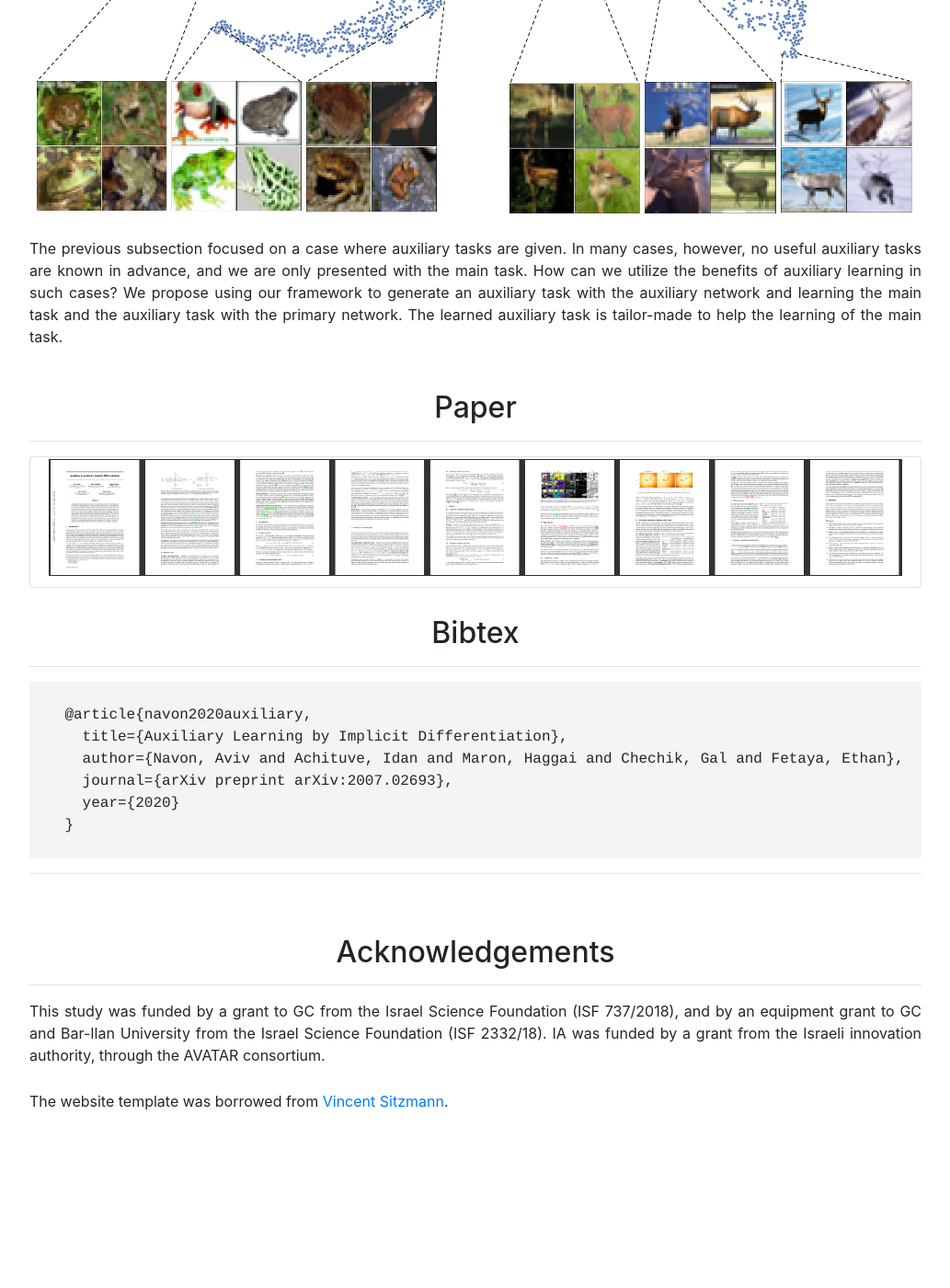
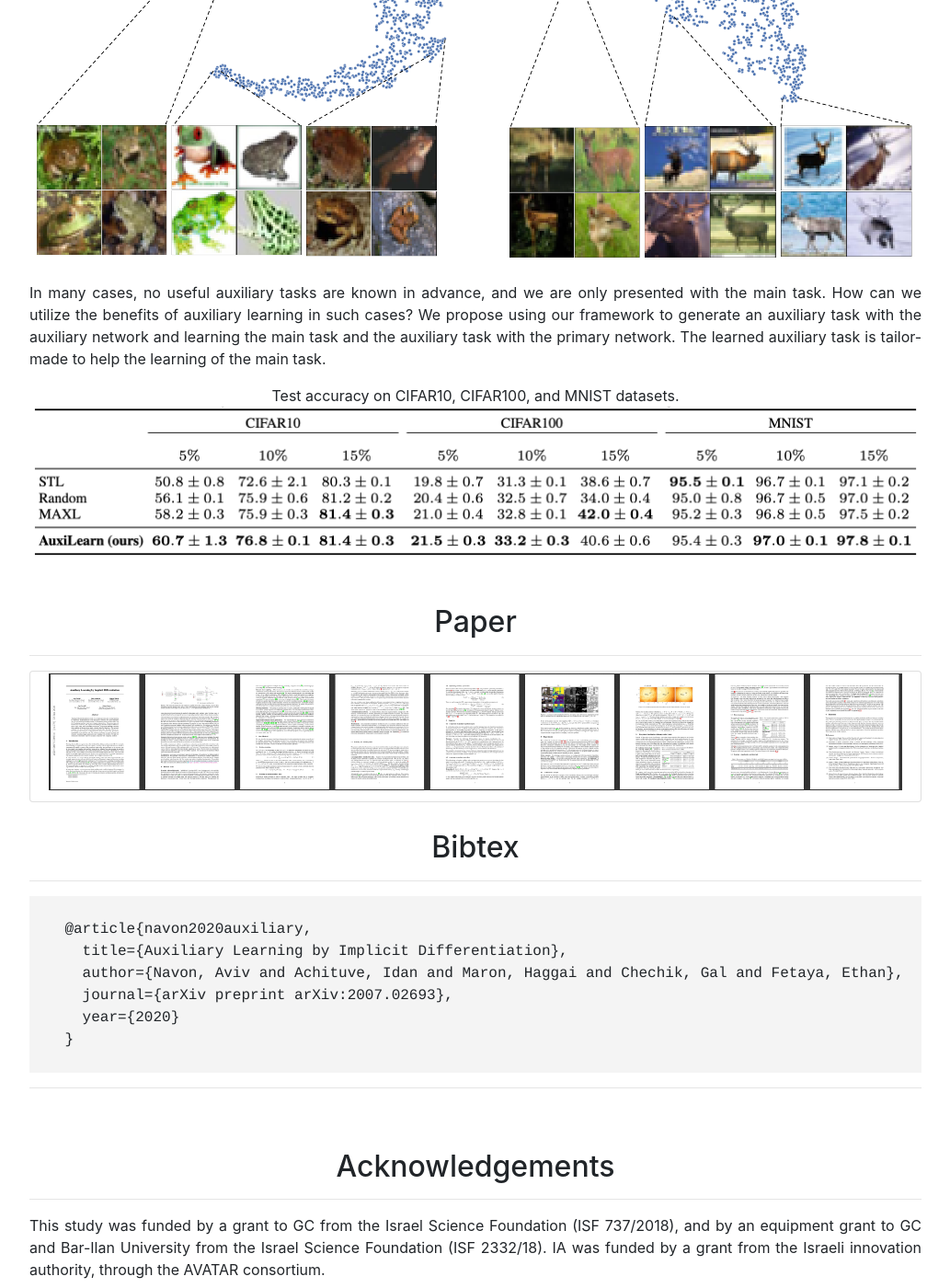
Before and after one commit to AvivNavon/avivnavon.github.io, a Jekyll site: the page AuxiLearn/index.html, which Jekyll copies as it is, in a window 1280 px wide and 1400 px high, scrolled down 4120 px. Shown: the whole window at 92% size, without its empty margins (123-1156 px from the left). Built offline with Jekyll 4.4.1, drawn with Linux system fonts in a browser that asks for light colours; before the commit the page ends 5339 px from its top, so only the background shows below that; some of the changed text lies outside the part shown.

Commit message:
auxigen table

```diff
--- a/AuxiLearn/index.html
+++ b/AuxiLearn/index.html
@@ -114,12 +114,12 @@ MathJax = {
         <p>
             <figure>
             <center>
-                <figcaption>Loss landscape generated by the auxiliary network: (a) main task only (b); beginning of training; and (c) at convergence.</figcaption>
+                <figcaption>Loss landscape generated by the auxiliary network: (a) main task only (b); beginning of training; and (c) at convergence ($t=T$).</figcaption>
                 <img src="resources/illus.png" align="middle" style='max-width: 100%'>
             </center>
             </figure>
 
-            We first present an illustrative example of how AuxiLearn changes the loss landscape and helps generalization in the presence of label noise and harmful tasks. Here $W^\star$ is the optimal solution, and $W_{train}$ is the STL solution on the train set (main task only). We train a linear auxiliary network to output task weights over the losses. The auxiliary network learns to ignore the harmful auxiliary and use the helpful one to find a better solution by changing the loss landscape.
+            We first present an illustrative example of how AuxiLearn changes the loss landscape and helps generalization in the presence of label noise and harmful tasks. We train the main task together with a helpful auxiliary task and a harmful one. Here $W^\star$ is the optimal solution, and $W_{train}$ is the STL solution on the train set (main task only). We train a linear auxiliary network to output task weights over the losses. The auxiliary network learns to ignore the harmful auxiliary and use the helpful one to find a better solution by changing the loss landscape.
 
           <!--   <figure>
             <center>
@@ -181,8 +181,16 @@ MathJax = {
             </center>
         </figure>
 
-            The previous subsection focused on a case where auxiliary tasks are given. In many cases, however, no useful auxiliary tasks are known in advance, and we are only presented with the main task. How can we utilize the benefits of auxiliary learning in such cases? We propose using our framework to generate an auxiliary task with the auxiliary network and learning the main task and the auxiliary task with the primary network. The learned auxiliary task is tailor-made to help the learning of the main task.
+            In many cases, no useful auxiliary tasks are known in advance, and we are only presented with the main task. How can we utilize the benefits of auxiliary learning in such cases? We propose using our framework to generate an auxiliary task with the auxiliary network and learning the main task and the auxiliary task with the primary network. The learned auxiliary task is tailor-made to help the learning of the main task.
+
         </p>
+
+        <figure>
+            <center>
+                <figcaption>Test accuracy on CIFAR10, CIFAR100, and MNIST datasets.</figcaption>
+                <img src="resources/generate_task_table.png" align="middle" style='max-width: 100%'>
+            </center>
+        </figure>
 
     </div>
 
@@ -241,7 +249,8 @@ MathJax = {
         integrity="sha384-OgVRvuATP1z7JjHLkuOU7Xw704+h835Lr+6QL9UvYjZE3Ipu6Tp75j7Bh/kR0JKI"
         crossorigin="anonymous"></script>
 
-    <footer>The website template was borrowed from <a href="https://vsitzmann.github.io/">Vincent Sitzmann</a>.</footer>
+<hr>
+<footer>The website template is available at <a href="https://www.bootstrapcdn.com/">BootstrapCDN</a>.</footer>
 
 </body>
 </html>
```
Also changed, not shown: AuxiLearn/resources/generate_task_table.png (added).
